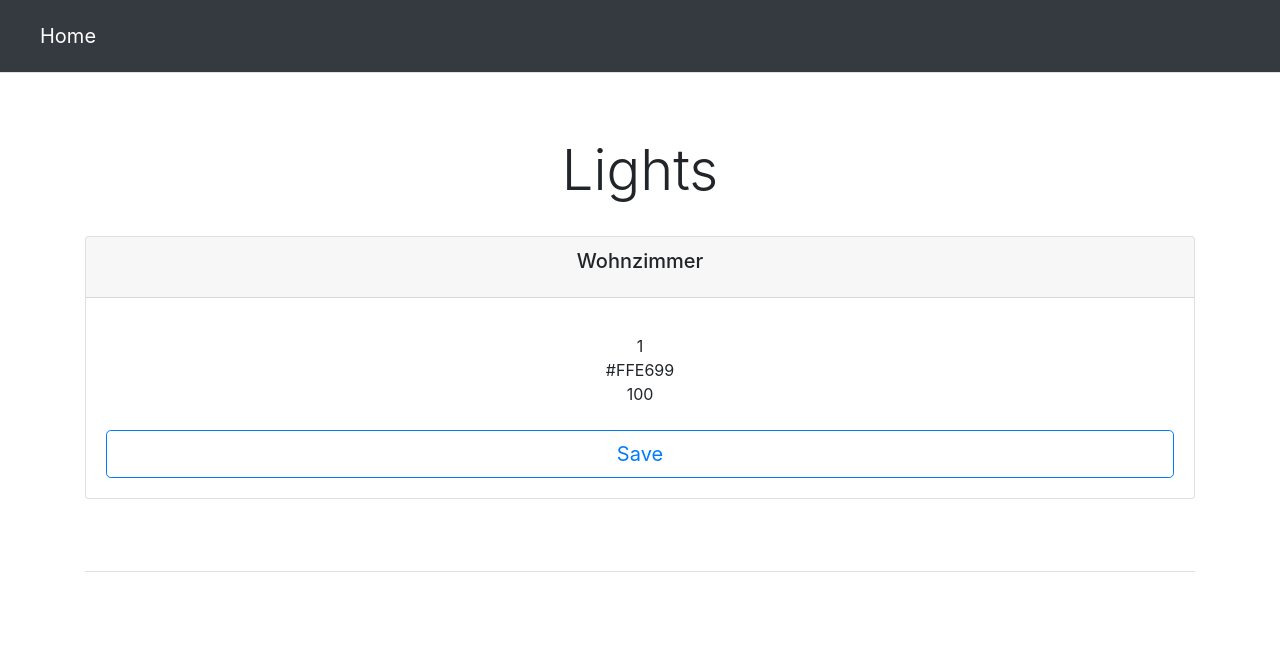
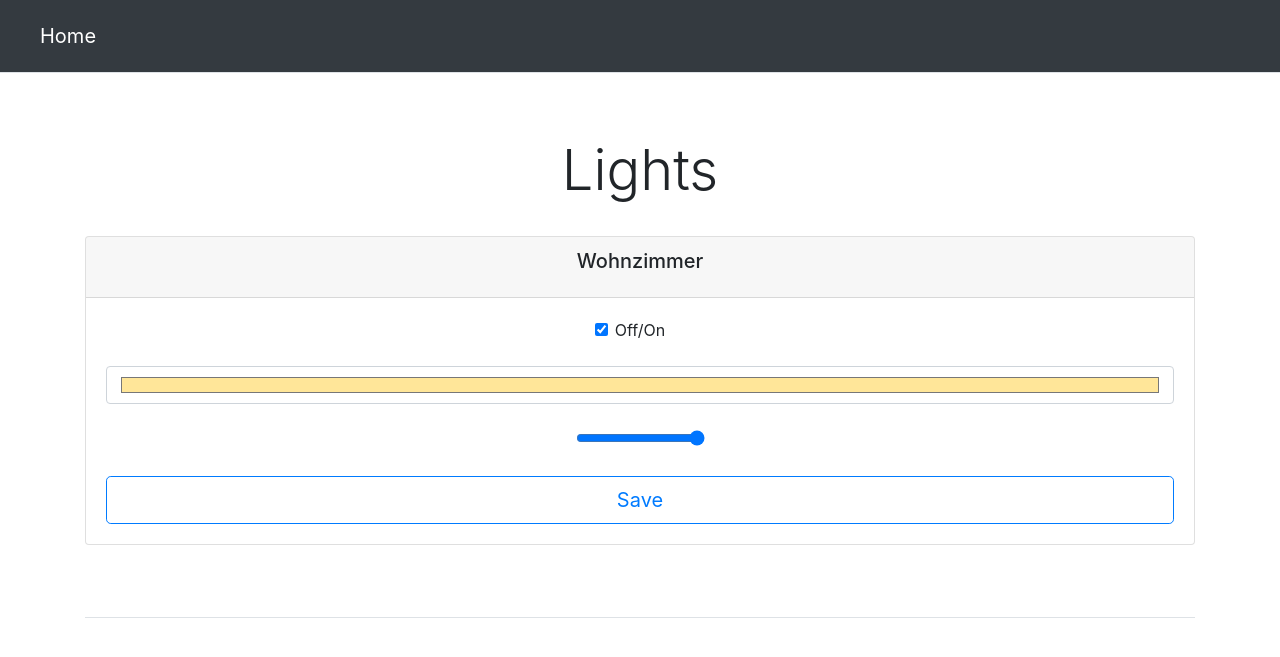
Before and after one commit to INeedAUserNamePLS/HomeControl, a Django app: page /lights/1/ in a window 1280 px wide. Shown: the top 657 px of the page. Run offline with Django 4.2, Linux system fonts and the light colour scheme; data comes from the database, SQL or seed files in the repository.

Commit message:
nice components

```diff
--- a/lights/templates/lights/detail.html
+++ b/lights/templates/lights/detail.html
@@ -9,7 +9,7 @@
           integrity="sha384-ggOyR0iXCbMQv3Xipma34MD+dH/1fQ784/j6cY/iJTQUOhcWr7x9JvoRxT2MZw1T" crossorigin="anonymous">
 </head>
 <body>
-    {% include "header.html" %}
+{% include "header.html" %}
 
 
 <div class="px-3 py-3 pt-md-5 pb-md-4 mx-auto text-center">
@@ -26,11 +26,19 @@
                 <h5 class="card-title">{{ light.name }}</h5>
             </div>
             <div class="card-body">
-                <ul class="list-unstyled mt-3 mb-4">
-                    <li>{{ light.status }}</li>
-                    <li>{{ light.colour }}</li>
-                    <li>{{ light.brightness }}</li>
-                </ul>
+                <div class="mb-4">
+                    <input class="form-check-input" type="checkbox" role="switch" id="flexSwitchCheckDisabled"
+                            {% if light.status %} checked{% endif %}>
+                    <label class="form-check-label" for="flexSwitchCheckDisabled">Off/On</label>
+                </div>
+                <div class="mb-4">
+                    <input type="color" class="form-control form-control-color" id="exampleColorInput"
+                           value="{{ light.colour }}">
+                </div>
+                <div class="mb-4">
+                    <input type="range" class="form-range" min="0" max="100" step="10" id="customRange3"
+                           value="{{ light.brightness }}">
+                </div>
                 <form action="/lights/">
                     <button type="submit" class="btn btn-lg btn-block btn-outline-primary">Save
                     </button>
```
Also changed, not shown: lights/templates/lights/index.html (+11 -7 lines).
